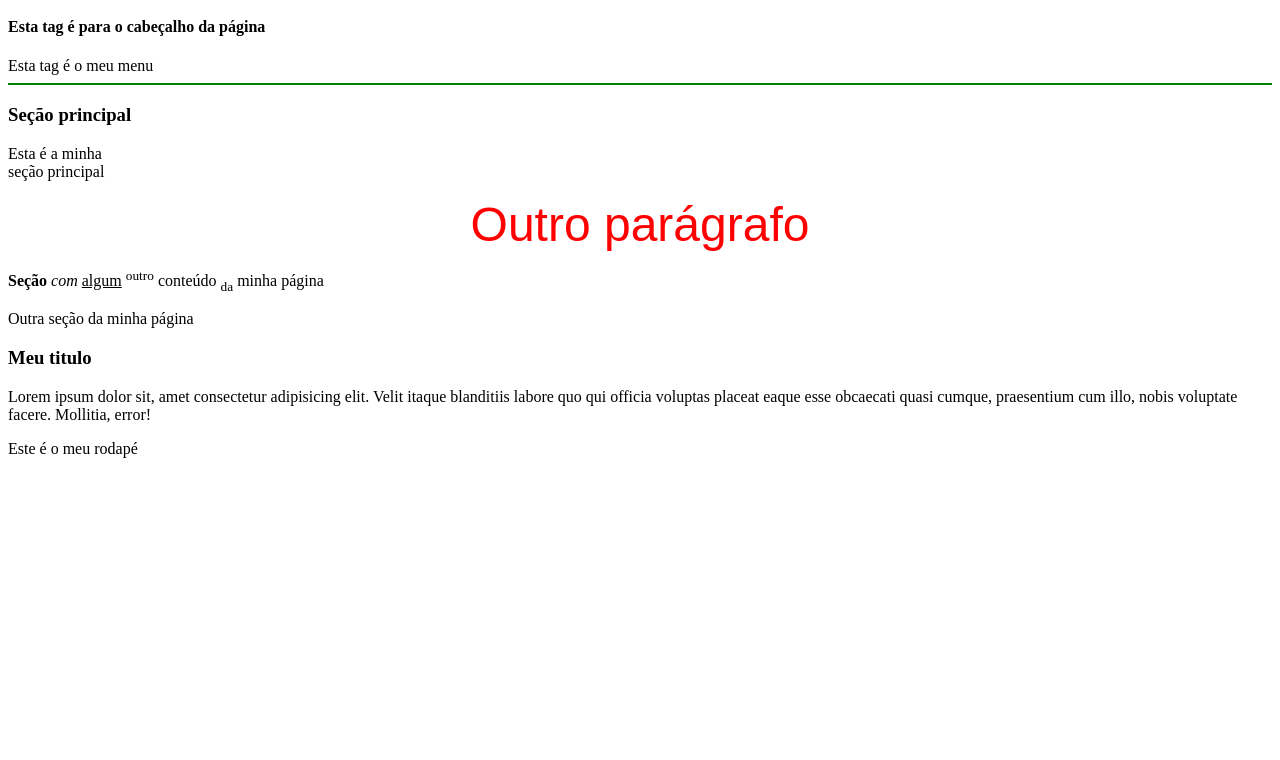
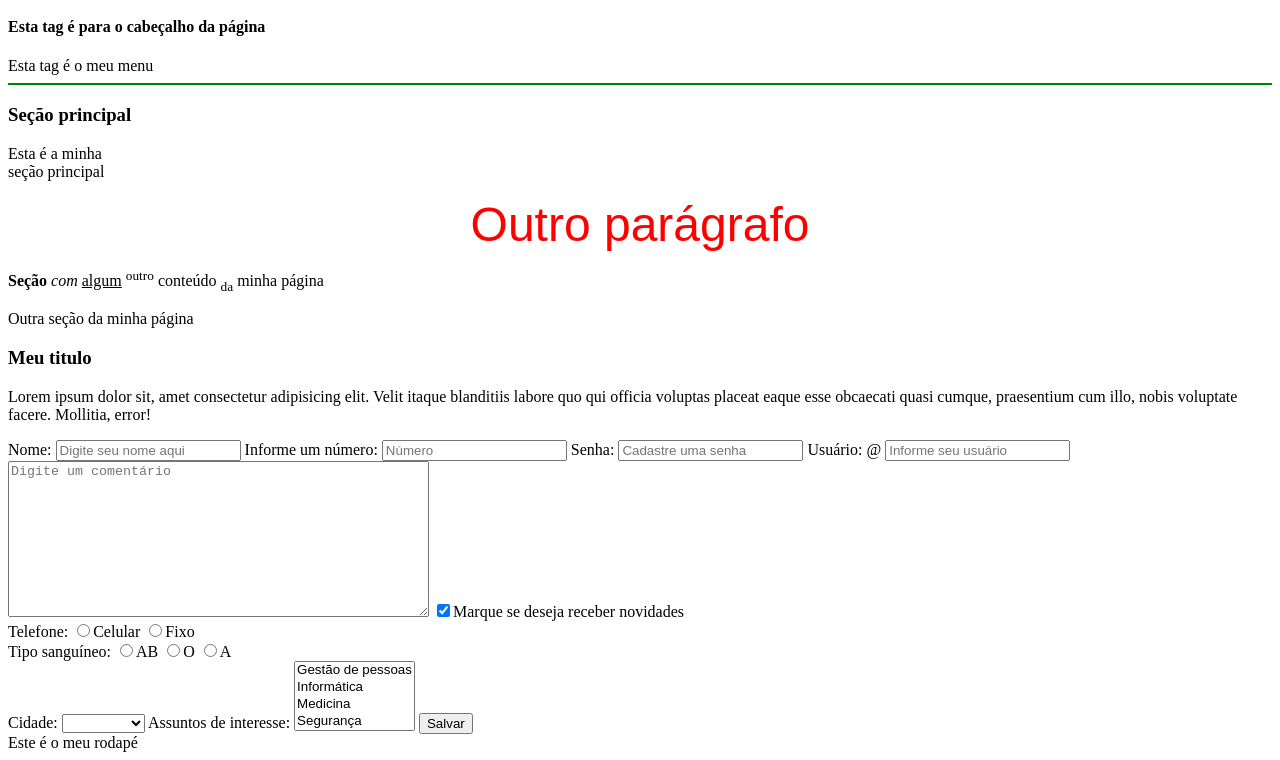
Before and after one commit to tskistner/curso-html, a plain HTML site: page index.html in a window 1280 px wide. Shown: the part 152-912 px from the top of the page. Before the commit the page ends 800 px from the top, so only its background shows below. Drawn offline with Linux system fonts and the light colour scheme.

Commit message:
Add files via upload

```diff
--- a/index.html
+++ b/index.html
@@ -1,10 +1,12 @@
 <!DOCTYPE html>
 <html lang="pt-br">
+
 <head>
     <meta charset="UTF-8">
     <meta name="viewport" content="width=device-width, initial-scale=1.0">
     <title>Document</title>
 </head>
+
 <body>
     <header>
         <h1>Esta tag é para o cabeçalho da página</h1>
@@ -16,12 +18,14 @@
         </nav>
     </header>
 
-    <hr color="green"/>
+    <hr color="green" />
 
     <main>
         <h3>Seção principal</h3>
-        <p>Esta é a minha <br/> seção principal</p>
-        <p align="center"><font face="Arial" color="red" size="20px">Outro parágrafo</font></p>
+        <p>Esta é a minha <br /> seção principal</p>
+        <p align="center">
+            <font face="Arial" color="red" size="20px">Outro parágrafo</font>
+        </p>
     </main>
 
     <section>
@@ -34,12 +38,59 @@
 
     <section>
         <h3>Meu titulo</h3>
-        <p>Lorem ipsum dolor sit, amet consectetur adipisicing elit. Velit itaque blanditiis labore quo qui officia voluptas placeat eaque esse obcaecati quasi cumque, praesentium cum illo, nobis voluptate facere. Mollitia, error!</p>
+        <p>Lorem ipsum dolor sit, amet consectetur adipisicing elit. Velit itaque blanditiis labore quo qui officia
+            voluptas placeat eaque esse obcaecati quasi cumque, praesentium cum illo, nobis voluptate facere. Mollitia,
+            error!</p>
     </section>
+
+    <form>
+        <label>Nome:</label>
+        <input type="text" placeholder="Digite seu nome aqui">
+        <label>Informe um número:</label>
+        <input type="number" placeholder="Número">
+        <label>Senha:</label>
+        <input type="password" placeholder="Cadastre uma senha">
+        <label>Usuário:</label>
+        <span>@</span>
+        <input type="text" placeholder="Informe seu usuário">
+        <br/>
+        <textarea placeholder="Digite um comentário" cols="50" rows="10"></textarea>
+        <input type="checkbox" checked><label>Marque se deseja receber novidades</label>
+        <br/>
+        <label>Telefone:</label>
+        <input type="radio" name="tipotelefone"><label>Celular</label>
+        <input type="radio" name="tipotelefone"><label>Fixo</label>
+        <br/>
+        <label>Tipo sanguíneo:</label>
+        <input type="radio" name="tiposanguineo"><label>AB</label>
+        <input type="radio" name="tiposanguineo"><label>O</label>
+        <input type="radio" name="tiposanguineo"><label>A</label>
+        <br/>
+        <label>Cidade:</label>
+        <select>
+            <option></option>
+            <option>Blumenau</option>
+            <option>Gaspar</option>
+            <option>Indaial</option>
+            <option>Brusque</option>
+            <option>Joinvile</option>
+        </select>
+
+        <label>Assuntos de interesse:</label>
+        <select multiple>
+            <option>Gestão de pessoas</option>
+            <option>Informática</option>
+            <option>Medicina</option>
+            <option>Segurança</option>
+            <option>Administração</option>
+        </select>
+        <button>Salvar</button>
+    </form>
 
     <footer>
         Este é o meu rodapé
     </footer>
 
 </body>
+
 </html>
```
Also changed, not shown: blog/blog.html (+2 -0 lines), blog/contato.html (added, +72 -0 lines), teste.html (+5 -15 lines).
